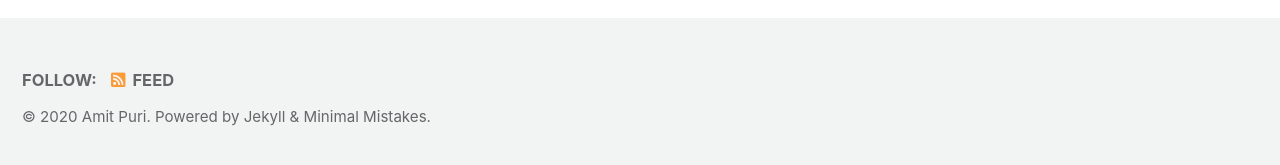
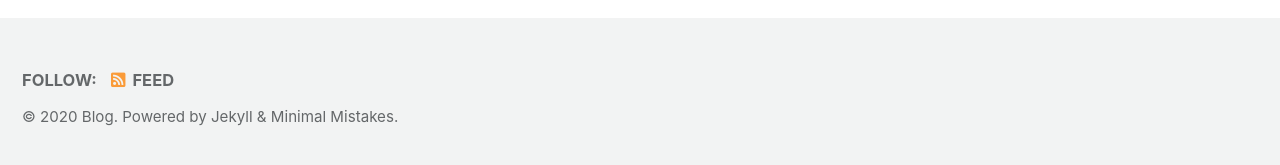
Before and after one commit to amitpuri/amitpuri.github.io, a Jekyll site: the page built from index.html, in a window 1280 px wide. Shown: the part 727-892 px from the top of the page. Built offline with Jekyll 4.4.1, drawn with Linux system fonts in a browser that asks for light colours; cached includes are drawn as plain includes; the list of posts is cut into pages by our own code.

Commit message:
Update _config.yml

```diff
--- a/_config.yml
+++ b/_config.yml
@@ -19,7 +19,7 @@ locale                   : "en-US"
 title                    : "Amit Puri"
 title_separator          : "-"
 subtitle                 : Technophile by instinct, Developer by heart, Architect by profession, Mentor by passion
-name                     : "Amit Puri"
+name                     : "Blog"
 description              : "amitpuri"
 url                      : amitpuri.com
 baseurl                  : # the subpath of your site, e.g. "/blog"
```
